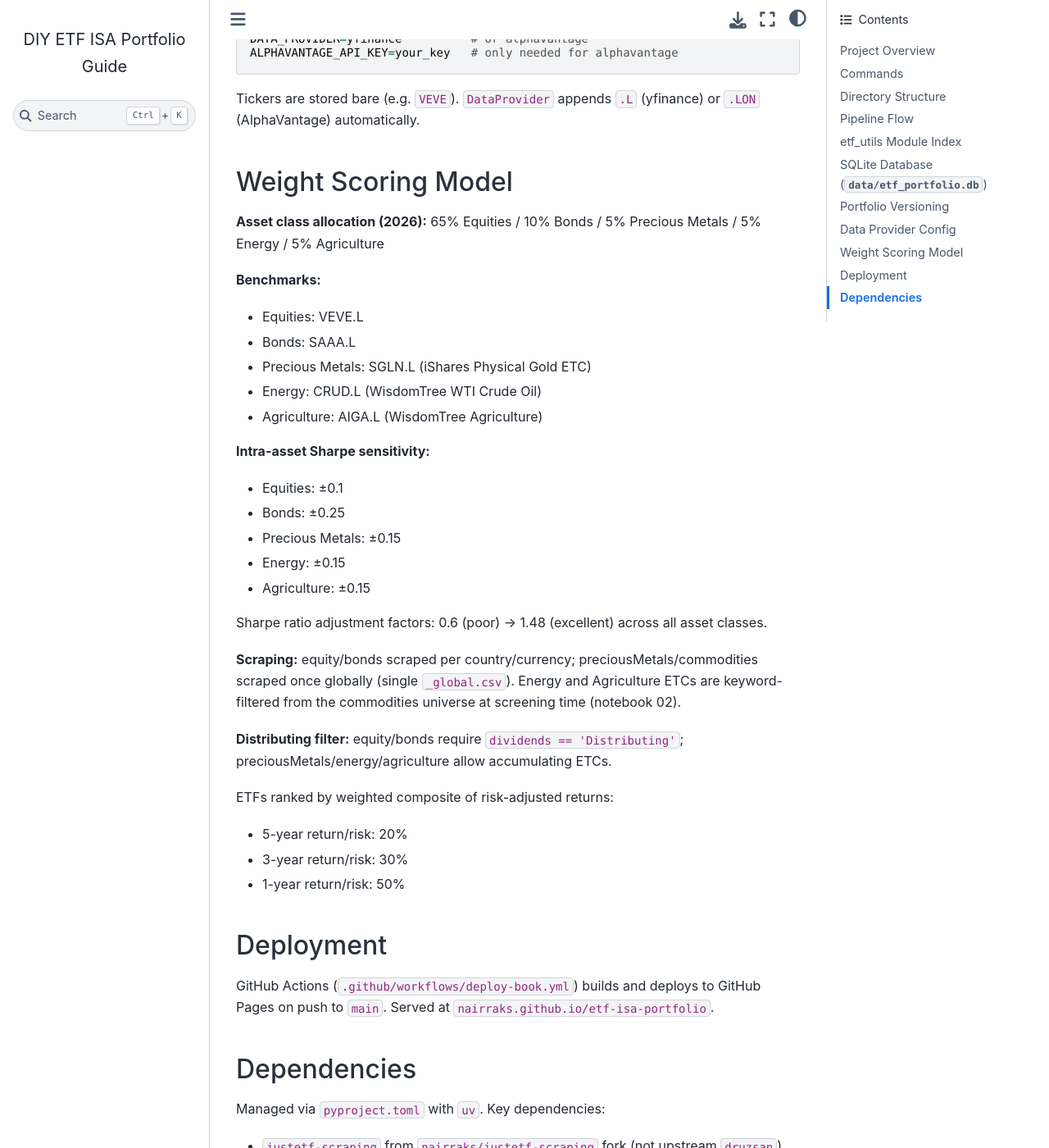
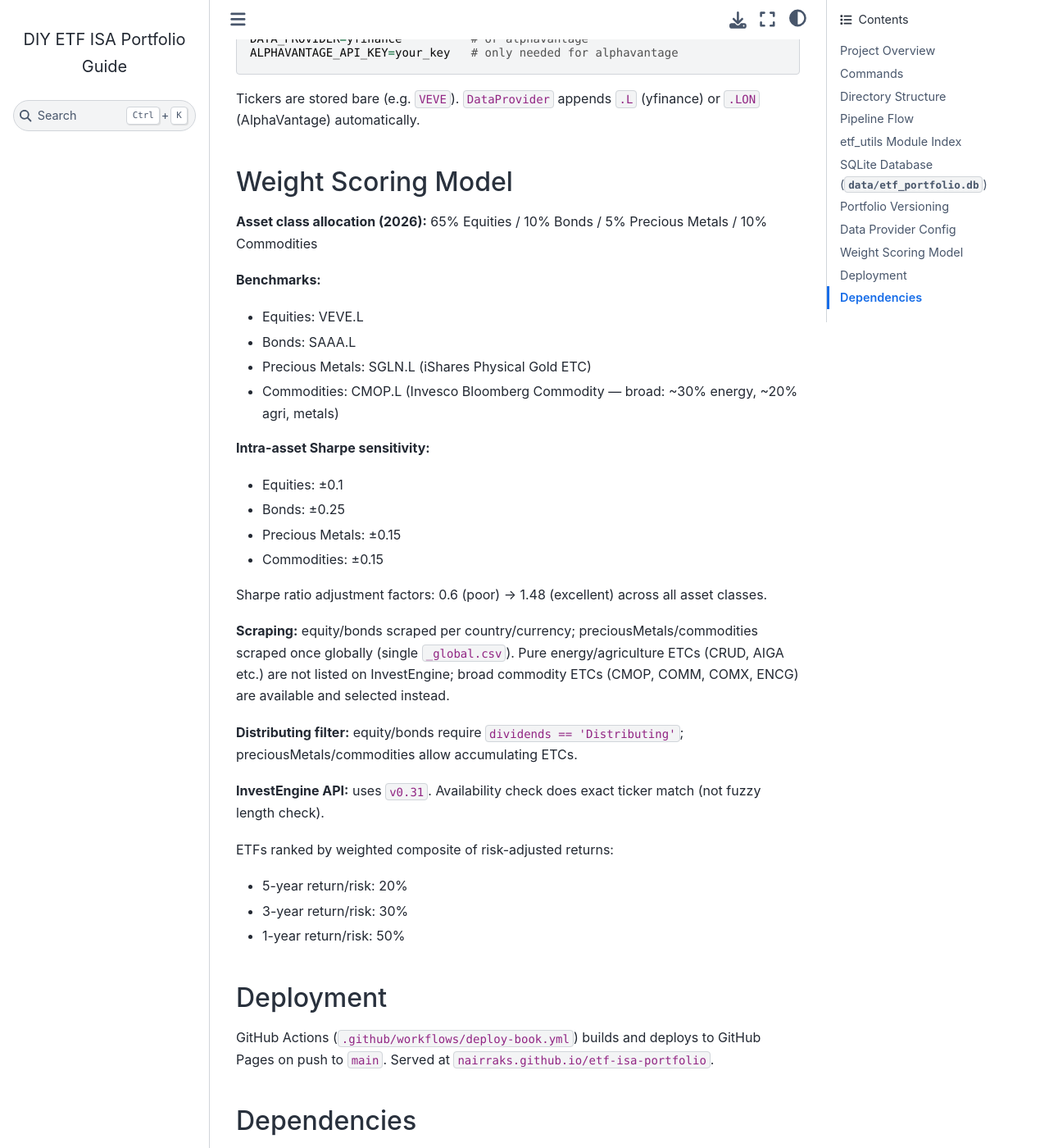
Before and after one commit to nairraks/etf-isa-portfolio, a Jupyter Book: the page built from CLAUDE.md, in a window 1280 px wide and 1400 px high, scrolled down 3600 px. Shown: the whole window at 82% size. Built offline with Jupyter Book 1.0.4 settings and Sphinx 7.4.7 and the Sphinx Book theme 1.1.4, drawn with Linux system fonts in a browser that asks for light colours; pages that are not in the unit, such as notebooks, are missing from menus; some of the changed text lies outside the part shown.

Commit message:
feat: collapse energy+agri into single commodities class (10%)
Pure energy/agri ETCs not on InvestEngine; replace 5-class 65/10/5/5/5
with 4-class 65/10/5/10. Benchmark: CMOP.L (Invesco Bloomberg Commodity).
Screening relies on InvestEngine hard filter to naturally select broad ETCs.
Sharpe sensitivity: commodities +-0.15. All notebooks, tests, CLAUDE.md updated.

Co-Authored-By: Claude Sonnet 4.6 <noreply@anthropic.com>

```diff
--- a/CLAUDE.md
+++ b/CLAUDE.md
@@ -114,7 +114,7 @@ Three tables, all written via `pandas.to_sql` / `read_sql`:
 ## Portfolio Versioning
 
 - **Year 2025** (locked): 2-asset-class portfolio (equity/bonds). Seeded from `final_portfolio.csv` / `final_portfolio_25.csv` by `seed_2025_portfolio()` called in notebook 03 setup.
-- **Year 2026** (mutable): 5-asset-class portfolio. Overwritten on each notebook 03 run until explicitly locked via `lock_portfolio(2026)`.
+- **Year 2026** (mutable): 4-asset-class portfolio. Overwritten on each notebook 03 run until explicitly locked via `lock_portfolio(2026)`.
 
 ## Data Provider Config
 
@@ -129,27 +129,27 @@ Tickers are stored bare (e.g. `VEVE`). `DataProvider` appends `.L` (yfinance) or
 
 ## Weight Scoring Model
 
-**Asset class allocation (2026):** 65% Equities / 10% Bonds / 5% Precious Metals / 5% Energy / 5% Agriculture
+**Asset class allocation (2026):** 65% Equities / 10% Bonds / 5% Precious Metals / 10% Commodities
 
 **Benchmarks:**
 - Equities: VEVE.L
 - Bonds: SAAA.L
 - Precious Metals: SGLN.L (iShares Physical Gold ETC)
-- Energy: CRUD.L (WisdomTree WTI Crude Oil)
-- Agriculture: AIGA.L (WisdomTree Agriculture)
+- Commodities: CMOP.L (Invesco Bloomberg Commodity — broad: ~30% energy, ~20% agri, metals)
 
 **Intra-asset Sharpe sensitivity:**
 - Equities: ±0.1
 - Bonds: ±0.25
 - Precious Metals: ±0.15
-- Energy: ±0.15
-- Agriculture: ±0.15
+- Commodities: ±0.15
 
 Sharpe ratio adjustment factors: 0.6 (poor) → 1.48 (excellent) across all asset classes.
 
-**Scraping:** equity/bonds scraped per country/currency; preciousMetals/commodities scraped once globally (single `_global.csv`). Energy and Agriculture ETCs are keyword-filtered from the commodities universe at screening time (notebook 02).
+**Scraping:** equity/bonds scraped per country/currency; preciousMetals/commodities scraped once globally (single `_global.csv`). Pure energy/agriculture ETCs (CRUD, AIGA etc.) are not listed on InvestEngine; broad commodity ETCs (CMOP, COMM, COMX, ENCG) are available and selected instead.
 
-**Distributing filter:** equity/bonds require `dividends == 'Distributing'`; preciousMetals/energy/agriculture allow accumulating ETCs.
+**Distributing filter:** equity/bonds require `dividends == 'Distributing'`; preciousMetals/commodities allow accumulating ETCs.
+
+**InvestEngine API:** uses `v0.31`. Availability check does exact ticker match (not fuzzy length check).
 
 ETFs ranked by weighted composite of risk-adjusted returns:
 - 5-year return/risk: 20%
```
Also changed, not shown: 5 other files.
